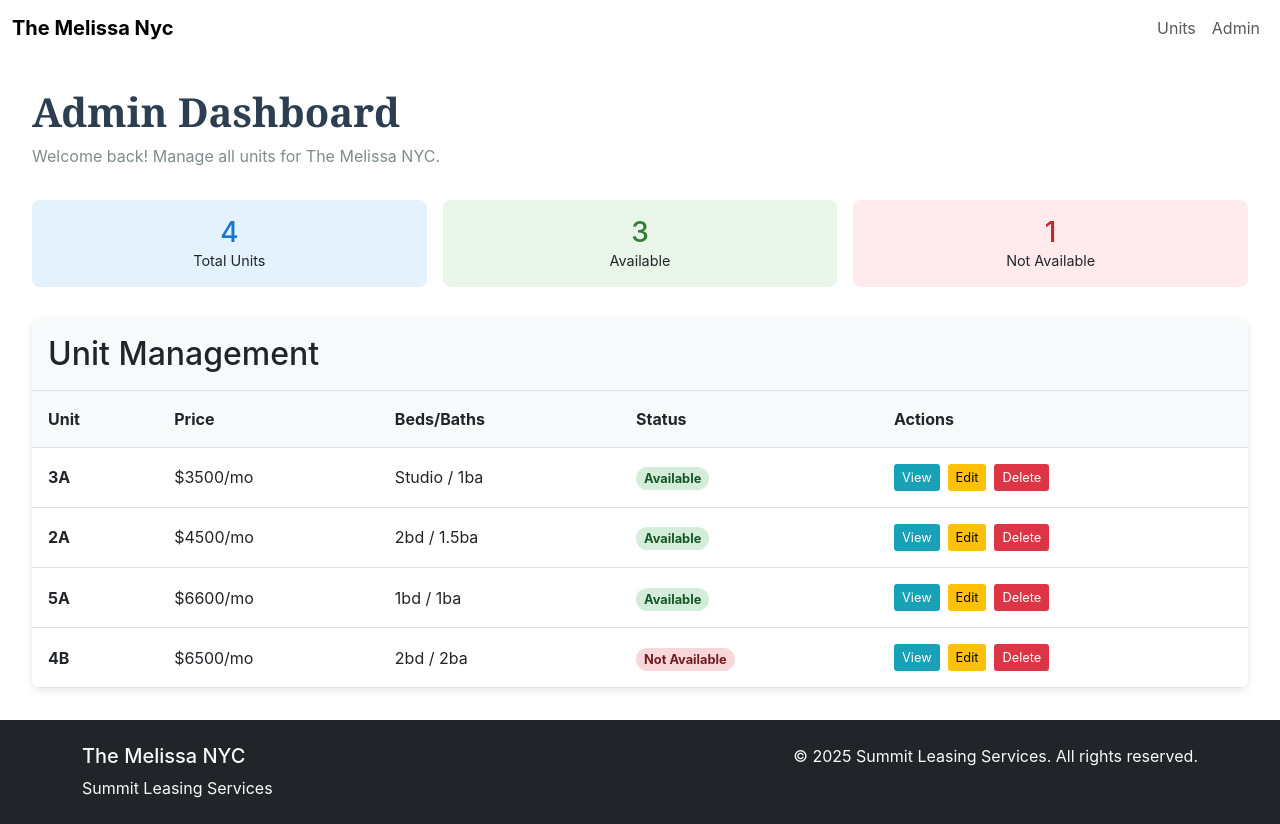
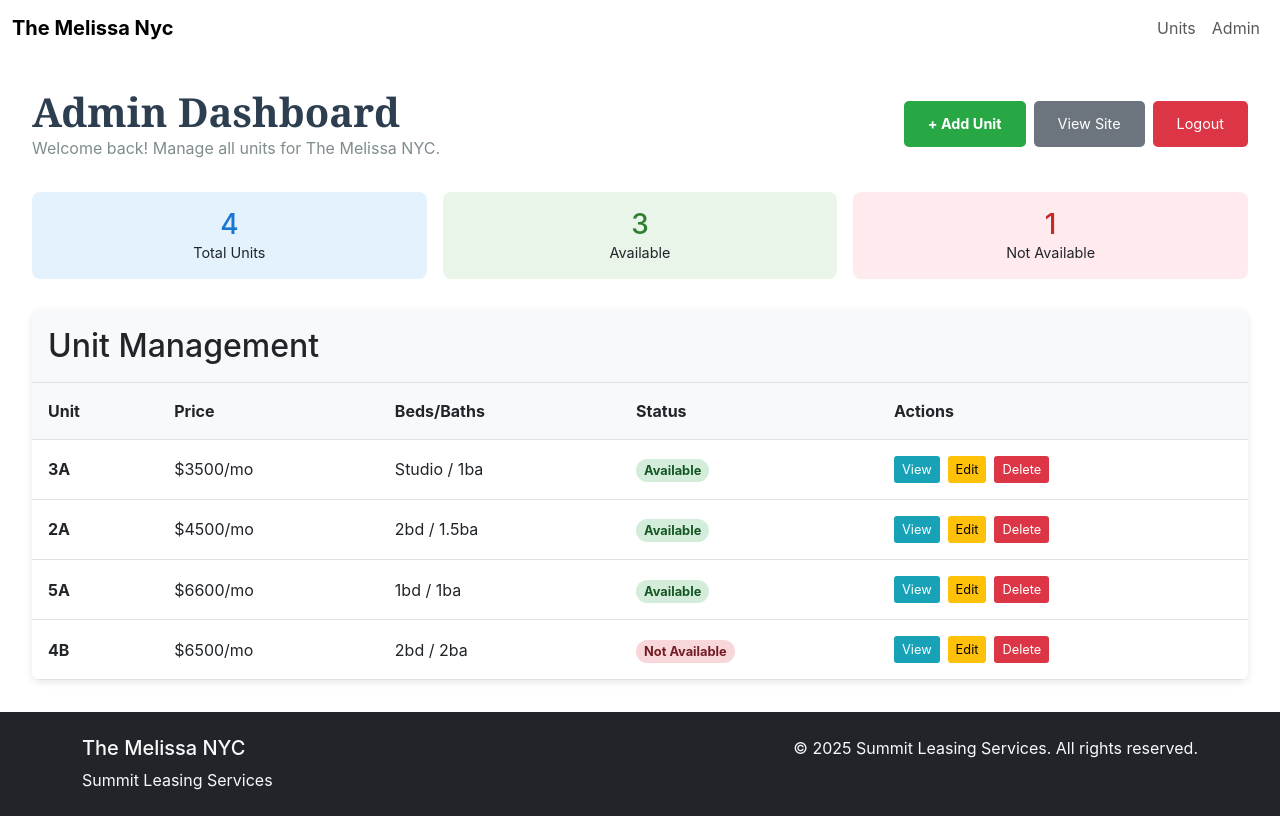
Before and after one commit to AdnanVandyck/themelissa_newyork, a React (Vite) app in the folder frontend/: page /admin/dashboard in a window 1280 px wide. Built offline with nearby package versions, Linux system fonts and the light colour scheme.

Commit message:
header buttons and functionality working for admin page

```diff
--- a/frontend/src/pages/AdminDashboard.jsx
+++ b/frontend/src/pages/AdminDashboard.jsx
@@ -1,4 +1,5 @@
 import React from 'react'
+import { Link } from 'react-router-dom'
 
 const units = [{
   _id: 1,
@@ -39,16 +40,77 @@ const units = [{
 ]
 
 const AdminDashboard = () => {
+    const handleLogout = () => {
+    if (confirm('Are you sure you want to logout?')) {
+      window.location.href = '/admin/login'
+    }
+  }
+
+
   return (
     <div style={{ padding: '2rem' }}>
-      <div style={{ marginBottom: '2rem' }}>
-        <h1 className="main-heading">Admin Dashboard</h1>
-        <p style={{ color: '#7f8c8d' }}>
+      {/* Header Section */}
+      <div style={{
+        display: 'flex',
+        justifyContent: 'space-between',
+        alignItems: 'center',
+        marginBottom: '2rem',
+        flexWrap: 'wrap',
+        gap: '1rem'
+      }}>
+        <div>
+          <h1 className="main-heading" style={{ margin: 0 }}>Admin Dashboard</h1>
+          <p style={{ color: '#7f8c8d', margin: 0 }}>
             Welcome back! Manage all units for The Melissa NYC.
           </p>
         </div>
+        <div style={{ display: 'flex', gap: '0.5rem' }}>
+          <button
+            onClick={() => alert('Add Unit feature coming soon!')}
+            style={{
+              backgroundColor: '#28a745',
+              color: 'white',
+              border: 'none',
+              padding: '0.75rem 1.5rem',
+              borderRadius: '5px',
+              fontSize: '0.9rem',
+              fontWeight: 'bold',
+              cursor: 'pointer'
+            }}
+          >
+            + Add Unit
+          </button>
+          <Link to="/" style={{ textDecoration: 'none' }}>
+            <button style={{
+              backgroundColor: '#6c757d',
+              color: 'white',
+              border: 'none',
+              padding: '0.75rem 1.5rem',
+              borderRadius: '5px',
+              fontSize: '0.9rem',
+              cursor: 'pointer'
+            }}>
+              View Site
+            </button>
+          </Link>
+          <button
+            onClick={handleLogout}
+            style={{
+              backgroundColor: '#dc3545',
+              color: 'white',
+              border: 'none',
+              padding: '0.75rem 1.5rem',
+              borderRadius: '5px',
+              fontSize: '0.9rem',
+              cursor: 'pointer'
+            }}
+          >
+            Logout
+          </button>
+        </div>
+      </div>
 
-      {/* Quick Stats */}
+      {/* Quick Stats - same as before */}
       <div style={{
         display: 'grid',
         gridTemplateColumns: 'repeat(auto-fit, minmax(150px, 1fr))',
@@ -84,7 +146,7 @@ return (
         </div>
       </div>
 
-      {/* Units Table */}
+      {/* Units Table - same as before */}
       <div style={{
         backgroundColor: 'white',
         borderRadius: '8px',
@@ -144,6 +206,7 @@ return (
                   </span>
                 </td>
                 <td style={{ padding: '1rem' }}>
+                  <Link to={`/unit/${unit._id}`} style={{ textDecoration: 'none' }}>
                     <button style={{
                       backgroundColor: '#17a2b8',
                       color: 'white',
@@ -156,7 +219,10 @@ return (
                     }}>
                       View
                     </button>
-                  <button style={{
+                  </Link>
+                  <button
+                    onClick={() => alert(`Edit ${unit.unitnumber} - Feature coming soon!`)}
+                    style={{
                       backgroundColor: '#ffc107',
                       color: 'black',
                       border: 'none',
@@ -165,10 +231,17 @@ return (
                       fontSize: '0.8rem',
                       cursor: 'pointer',
                       marginRight: '0.5rem'
-                  }}>
+                    }}
+                  >
                     Edit
                   </button>
-                  <button style={{
+                  <button
+                    onClick={() => {
+                      if (confirm(`Are you sure you want to delete ${unit.unitnumber}?`)) {
+                        alert('Delete feature coming soon!')
+                      }
+                    }}
+                    style={{
                       backgroundColor: '#dc3545',
                       color: 'white',
                       border: 'none',
@@ -176,7 +249,8 @@ return (
                       borderRadius: '3px',
                       fontSize: '0.8rem',
                       cursor: 'pointer'
-                  }}>
+                    }}
+                  >
                     Delete
                   </button>
                 </td>
```
Lines whose indentation alone changed are shown as unchanged.
